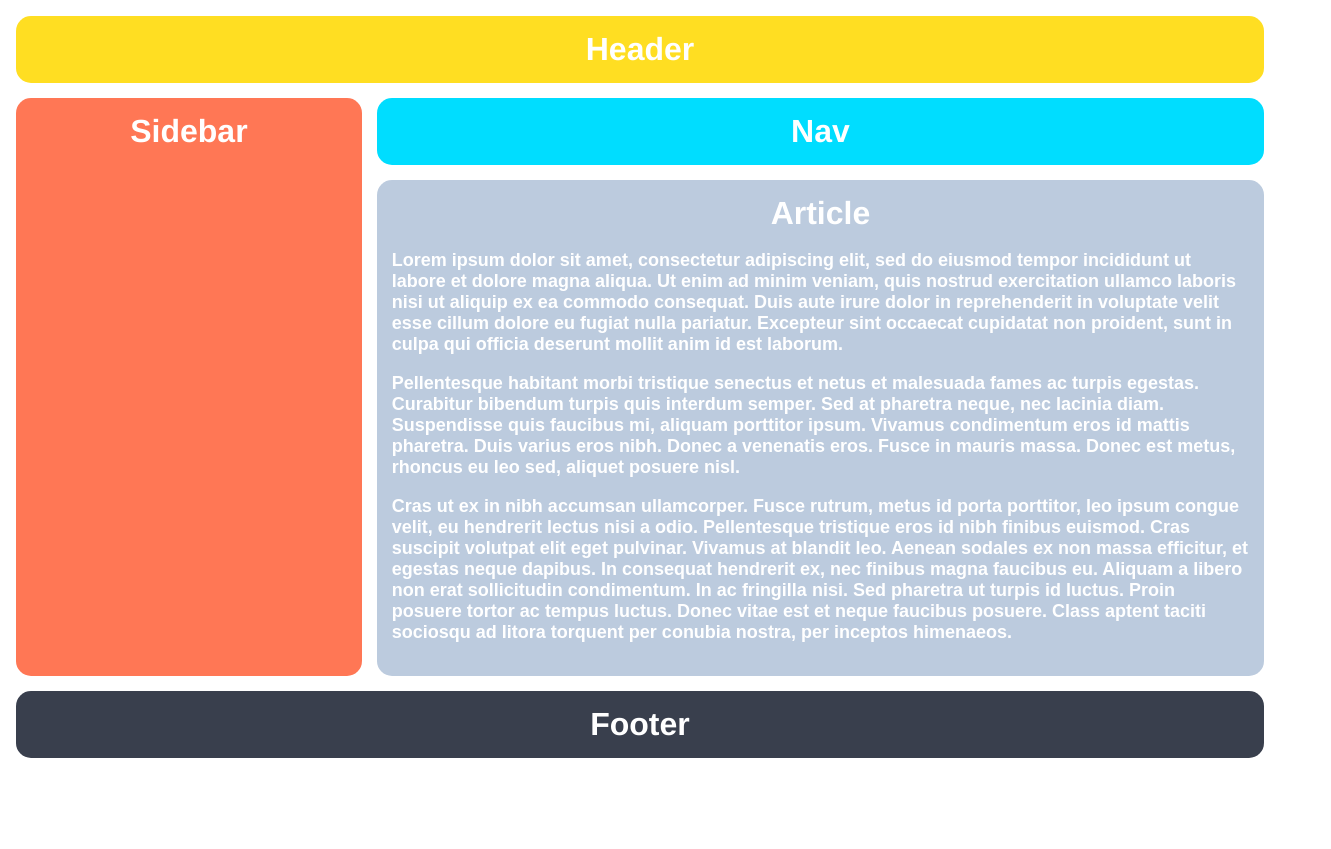
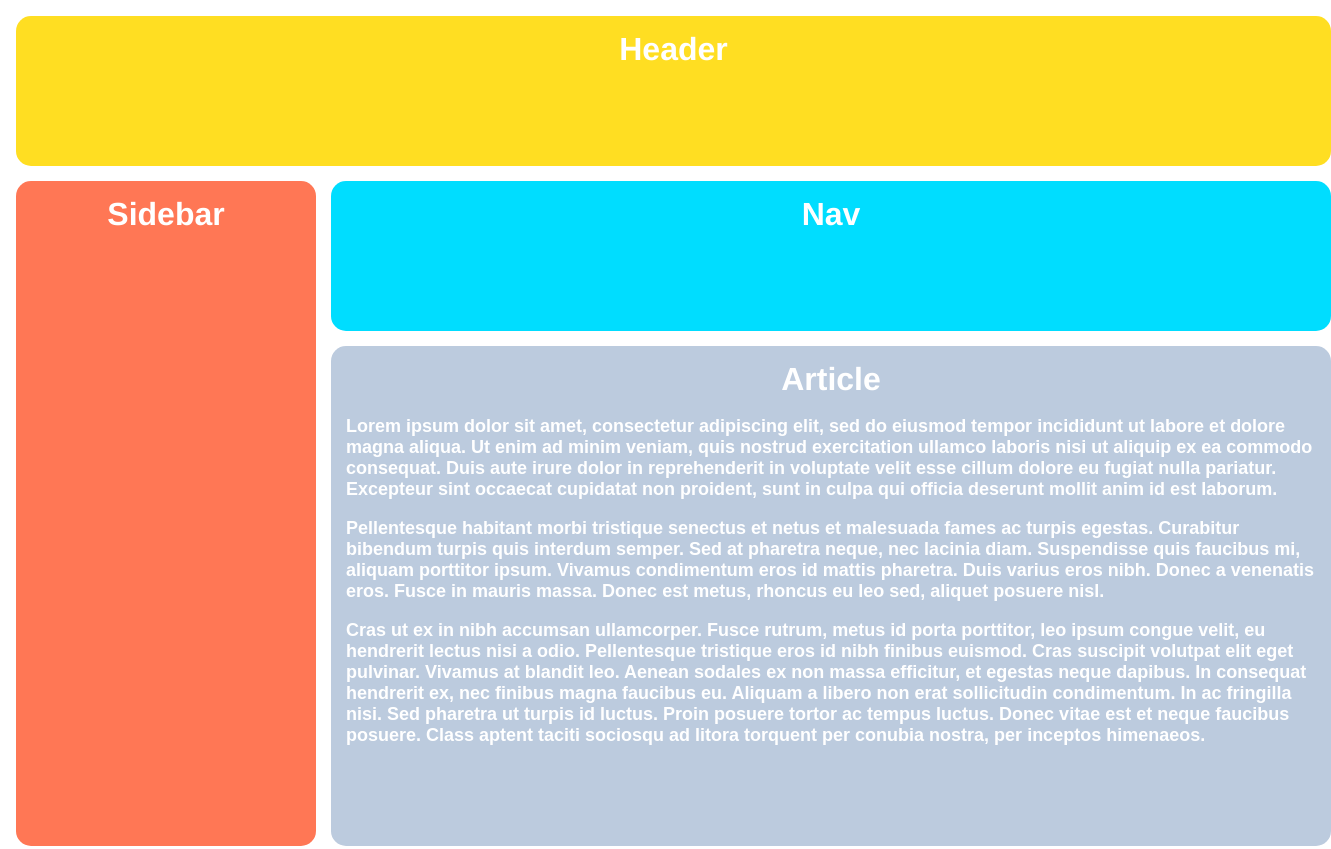
Before and after one commit to victorhe33/tester, a plain HTML site: page Examples/grid2.html in a window 1280 px wide. Shown: the top 849 px of the page, 1331 px wide, since content can reach past the window. Before the commit the page ends 800 px from the top, so only its background shows below. Drawn offline with Linux system fonts and the light colour scheme.

Commit message:
MOD finish grid2 example

```diff
--- a/Examples/grid2.html
+++ b/Examples/grid2.html
@@ -28,8 +28,8 @@
         padding: 16px;
         box-sizing: border-box;
         display: grid;
-        grid-template-columns: repeat(7, 1fr);
-        grid-template-rows: repeat(7, 1fr);
+        grid-template-columns: 300px 1000px;
+        grid-template-rows: 150px 150px 500px 150px;
         gap: 15px;
       }
 
@@ -44,30 +44,20 @@
 
       .header {
         background-color: #FFDE22;
-        grid-column-start: 1;
-        grid-column-end: 8;
-        grid-row-start: 1;
-        grid-row-end: 2;
+        grid-column: 1 / 3;
       }
 
       .sidebar {
         background-color: #FF7755;
-        grid-column-start: 1;
-        grid-column-end: 3;
-        grid-row-start: 2;
-        grid-row-end: 4;
+        grid-row: span 2;
       }
 
       .nav {
         background-color: #00DDFF;
-        grid-column-start: 3;
-        grid-column-end: 8;
       }
 
       .article {
         background-color: #bccbde;
-        grid-column-start: 3;
-        grid-column-end: span 5;
       }
 
       .article p {
@@ -79,7 +69,7 @@
 
       .footer {
         background-color: #393f4d;
-        grid-column: span 7;
+        grid-column: 1 / 3;
       }
     </style>
   </head>
```
